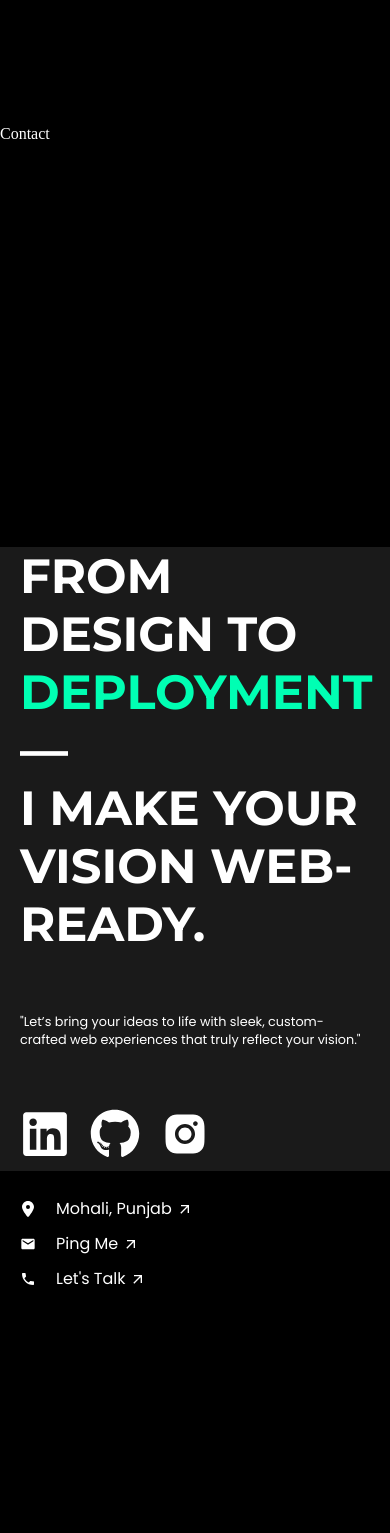
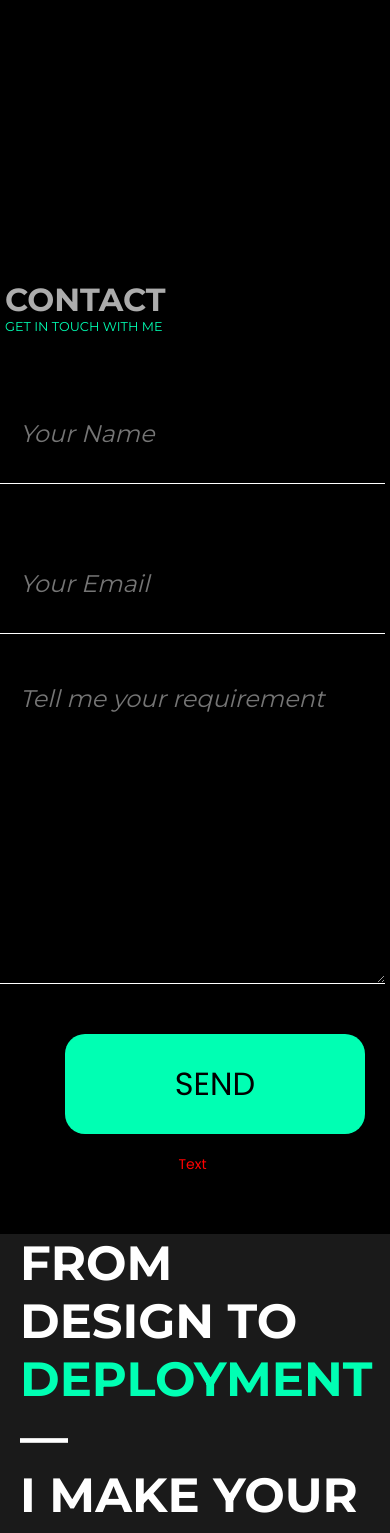
Before and after one commit to AgyapalSingh/next-portfolio, a Next.js app: page / in a window 390 px wide. Shown: the part 5900-7433 px from the top of the page. Before the commit the page ends 7226 px from the top, so only its background shows below. Built offline with nearby package versions, Linux system fonts and the light colour scheme.

Commit message:
Contact Section Updated

```diff
--- /dev/null
+++ b/app/components/ContactComponent/Contact.jsx
@@ -0,0 +1,39 @@
+import React from "react";
+
+const Contact = () => {
+  return (
+    <div className="ag-contact-container">
+      <div className="ag-contact-title">
+        <div>
+          <h2>Contact</h2>
+          <p>Get in touch with me</p>
+        </div>
+      </div>
+
+      <div className="ag-contact-content">
+        <div className="ag-contact-form">
+          <form>
+            <input type="text" name="name" placeholder="Your Name" required />
+            <input
+              type="email"
+              name="email"
+              placeholder="Your Email"
+              required
+            />
+            <textarea
+              name="message"
+              placeholder="Tell me your requirement"
+              required
+            />
+            <div >
+              <p>Text</p>
+              <button>Send</button>
+            </div>
+          </form>
+        </div>
+      </div>
+    </div>
+  );
+};
+
+export default Contact;
--- a/app/globals.css
+++ b/app/globals.css
@@ -36,6 +36,7 @@
     #252525
   );
   --highligter-color: rgb(0, 255, 179);
+  --danger-color: red;
   /* --highligter-color: #33cc99; */
 }
 
@@ -900,6 +901,7 @@ nav {
 footer {
   overflow: hidden;
   width: 100%;
+  margin-top: 150px;
 }
 
 .ag-footer-container {
@@ -1048,3 +1050,203 @@ footer {
     font-size: 1rem;
   }
 }
+
+
+
+
+/* Contact Component */
+
+.ag-contact-container {
+  margin-top: 150px;
+  width: 100%;
+  display: flex;
+}
+
+.ag-contact-title {
+  width: 30%;
+  position: sticky;
+  top: 150px;
+  z-index: 1;
+}
+
+.ag-contact-title div {
+  position: sticky;
+  top: 150px;
+}
+
+.ag-contact-title div h2 {
+  font-family: var(--font-montserrat);
+  text-transform: uppercase;
+  color: var(--tex-color-secondary);
+  font-size: 3rem;
+}
+
+.ag-contact-title div p {
+  font-family: var(--font-montserrat);
+  text-transform: uppercase;
+  color: var(--text-color);
+  color: var(--highligter-color);
+  font-size: 1rem;
+}
+
+.ag-contact-content {
+  width: 70%;
+  padding-right: 5px;
+}
+
+.ag-contact-form{
+  height: 700px;
+}
+
+form{
+  display: flex;
+  flex-direction: column;
+  gap: 50px;
+}
+
+form input{
+  height: 100px;
+  background-color: var(--bg-gradient);
+  outline: none;
+  border: none;
+  border-bottom: 1px solid var(--text-color);
+  font-size: 3rem;
+  font-family: var(--font-montserrat);
+  padding-left: 20px;
+  color: var(--text-color);
+  font-style: italic;
+}
+
+form textarea{
+  height: 300px;
+  background-color: var(--bg-gradient);
+  outline: none;
+  border: none;
+  border-bottom: 1px solid var(--text-color);
+  font-size: 3rem;
+  font-family: var(--font-montserrat);
+  padding-left: 20px;
+  color: var(--text-color);
+  font-style: italic;
+}
+
+form div{
+  display: flex;
+  flex-direction: row;
+  justify-content: space-between;
+  align-items: center;
+  padding:0px  20px;
+}
+
+form div button{
+  height: 100px;
+  border: none;
+  outline: none;
+  background-color: var(--highligter-color);
+  color: var(--bg-color);
+  font-family: var(--font-poppins);
+  font-size: 2rem;
+  width: 300px;
+  border-radius: 20px;
+  align-self: flex-end;
+  text-transform: uppercase;
+}
+
+form div p{
+  font-family: var(--font-poppins);
+  color: var(--danger-color);
+  text-align: left;
+  font-size: 14px;
+}
+
+@media screen and (min-width: 1281px) and (max-width: 1536px) {
+}
+
+@media screen and (min-width: 1025px) and (max-width: 1280px) {
+}
+
+@media screen and (min-width: 769px) and (max-width: 1024px) {
+  .ag-contact-container {
+    flex-direction: column;
+  }
+  .ag-contact-title {
+    width: 100%;
+    position: sticky;
+    top: 120px;
+    background-color: var(--bg-color);
+    padding: 5px 0px 50px 5px;
+  }
+  .ag-contact-content {
+    width: 100%;
+  }
+}
+
+@media screen and (min-width: 481px) and (max-width: 768px) {
+  .ag-contact-container {
+    flex-direction: column;
+  }
+  .ag-contact-title {
+    width: 100%;
+    position: sticky;
+    top: 120px;
+    background-color: var(--bg-color);
+    padding: 5px 0px 50px 5px;
+  }
+  .ag-contact-title div h2 {
+    font-size: 2rem;
+  }
+  .ag-contact-title div p {
+    font-size: 0.8rem;
+  }
+  .ag-contact-content {
+    width: 100%;
+  }
+
+  form input{
+    font-size: 2rem;
+  }
+
+  form textarea{
+    font-size: 2rem;
+  }
+
+  form div{
+    flex-direction: column-reverse;
+    gap: 20px;
+  }
+
+}
+
+@media screen and (max-width: 480px) {
+  .ag-contact-container {
+    flex-direction: column;
+  }
+  .ag-contact-title {
+    width: 100%;
+    position: sticky;
+    top: 120px;
+    background-color: var(--bg-color);
+    padding: 5px 0px 50px 5px;
+  }
+  .ag-contact-title div h2 {
+    font-size: 2rem;
+  }
+  .ag-contact-title div p {
+    font-size: 0.8rem;
+  }
+  .ag-contact-content {
+    width: 100%;
+  }
+  form input{
+    font-size: 1.5rem;
+  }
+
+  form textarea{
+    font-size: 1.5rem;
+  }
+
+  form div{
+    flex-direction: column-reverse;
+    gap: 20px;
+  }
+}
--- a/app/page.js
+++ b/app/page.js
@@ -4,6 +4,7 @@ import About from "./components/AboutComponent/About";
 import Skills from "./components/SkillsComponent/Skills";
 import Experience from "./components/ExperienceComponent/Experience";
 import Projects from "./components/ProjectComponent/Projects";
+import Contact from "./components/ContactComponent/Contact";
 
 export default function Home() {
   return (
@@ -27,7 +28,7 @@ export default function Home() {
       </section>
 
       <section id="contact" className="section">
-        Contact
+        <Contact />
       </section>
 
       <Footer />
```
